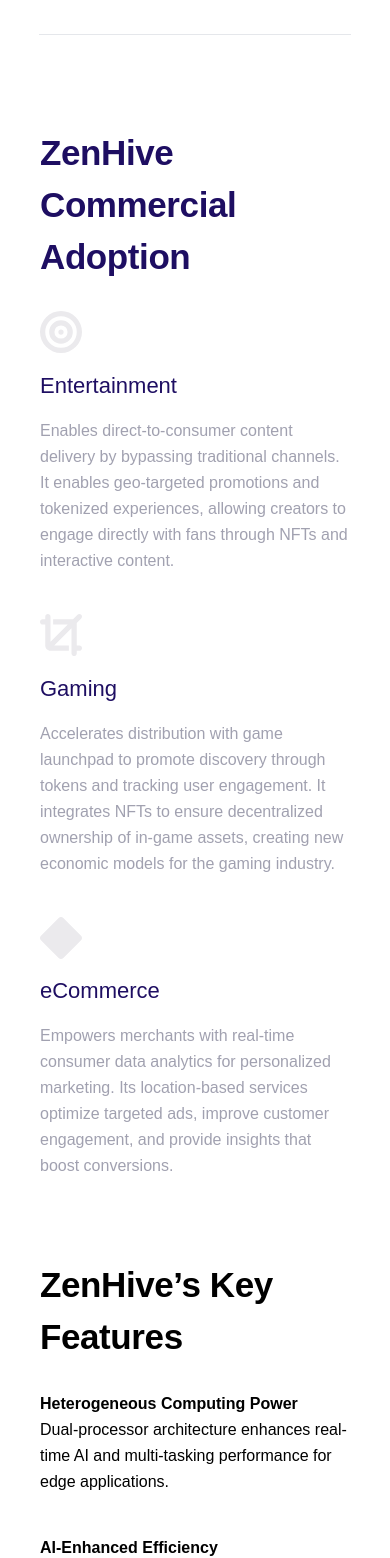
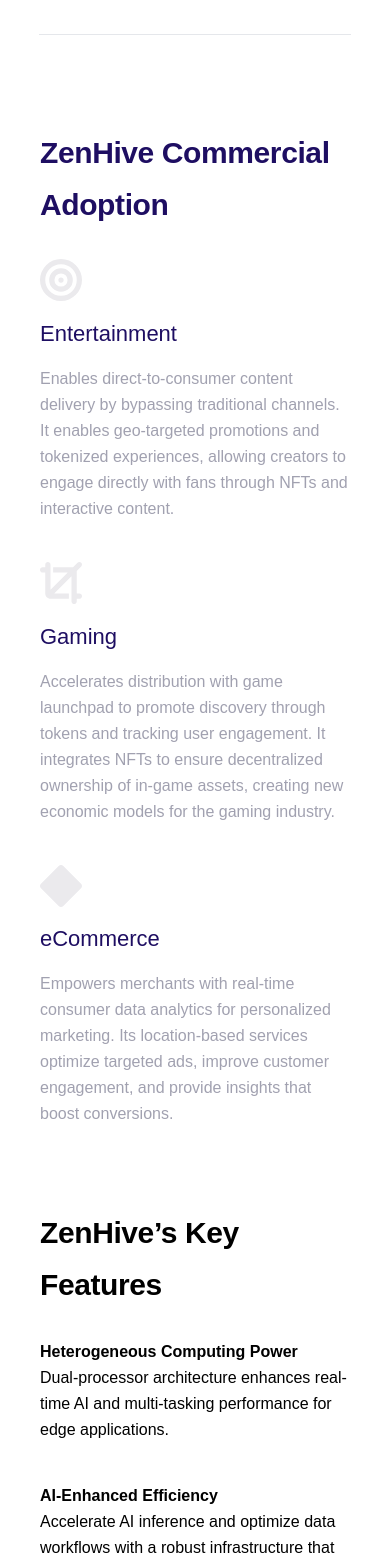
Before and after one commit to cysbyte/zenhive-landing, a React (Vite) app: page / in a window 390 px wide. Shown: the part 851-2409 px from the top of the page. Built offline with nearby package versions, Linux system fonts and the light colour scheme; a web font is replaced by a local one.

Commit message:
feat: add responsive for mobile page

```diff
--- a/src/components/home/Feature.tsx
+++ b/src/components/home/Feature.tsx
@@ -8,11 +8,11 @@
   return (
     <Container>
         <div className='px-10 lg:px-20 py-20 gap-10 lg:gap-1'>
-            <h2 className='font-dmsans font-[700] text-[35px] lg:text-[42px] leading-[52px] tracking-[-0.4px] text-[#1E0E62]'>ZenHive Commercial Adoption</h2>
+            <h2 className='font-dmsans font-[700] text-[30px] lg:text-[42px] leading-[52px] tracking-[-0.4px] text-[#1E0E62]'>ZenHive Commercial Adoption</h2>
             <Features/>
-            <h2 className='mt-20 font-dmsans font-[700] text-[35px] lg:text-[42px] leading-[52px] tracking-[-0.4px] text-black'>ZenHive’s Key Features</h2>
+            <h2 className='mt-20 font-dmsans font-[700] text-[30px] lg:text-[42px] leading-[52px] tracking-[-0.4px] text-black'>ZenHive’s Key Features</h2>
             <KeyFeatures/>
-            <h2 className='mt-20 font-dmsans font-[500] text-[30px] lg:text-[36px] leading-[40px] tracking-[-0.4px] text-[#1E0E62]'>Join the DePIN Revolution: Select Your ZenHive Role Now!</h2>
+            <h2 className='mt-20 font-dmsans font-[500] text-[27px] lg:text-[36px] leading-[40px] tracking-[-0.4px] text-[#1E0E62]'>Join the DePIN Revolution: Select Your ZenHive Role Now!</h2>
             <JoinDepin/>
             <h2 className='mt-20  font-[500] text-[30px] lg:text-[36px] leading-[32px] tracking-[-0.4px] text-[#1E0E62]'>Join the Early Access List</h2>
             <p className='mt-10 font-medium  font-dmsans text-[#15143966] text-base'>Sign up now for exclusive updates and be among the first to embark on this exciting journey with us!</p>
--- a/src/components/home/GetLatest.tsx
+++ b/src/components/home/GetLatest.tsx
@@ -30,8 +30,8 @@
   ]
   return (
     <Container>
-      <div className='px-10 md:px-20 py-20'>
-        <h2 className='font-[500] text-[36px] leading-[32px] tracking-[-0.4px] text-center'>Get the latest</h2>
+      <div className='px-10 md:px-20 py-10 md:py-20'>
+        <h2 className='font-[500] text-[30px] lg:text-[36px] leading-[32px] tracking-[-0.4px] text-center'>Get the latest</h2>
         <div className="flex flex-col md:flex-row gap-10 md:gap-6 items-start justify-between mt-20 ">
           {
             data.map((item) => (
```
